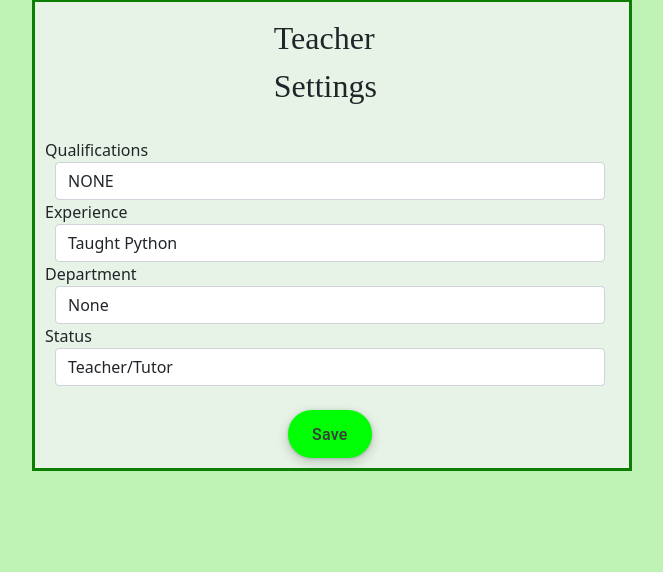
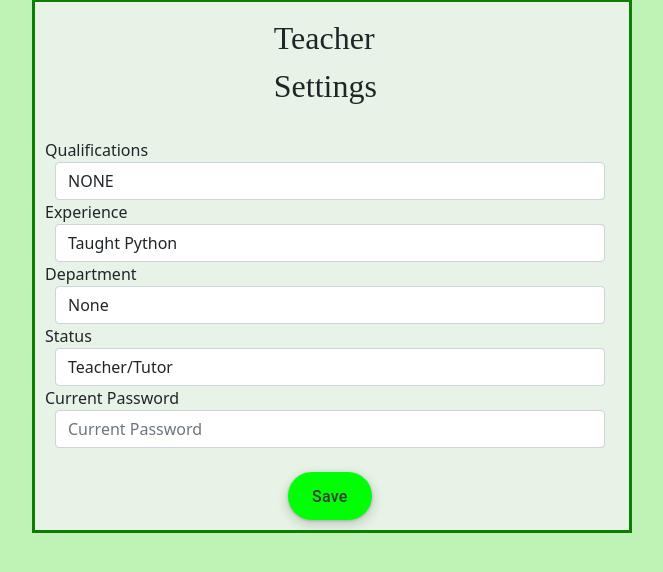
Before and after one commit to ICFMentors/Classify, a Flask app: page /teacher-settings in a window 1280 px wide. Shown: the part 144-716 px from the top of the page, without its empty margins (308-971 px from the left). Run offline with Flask 2, Linux system fonts and the light colour scheme; a user stored in the database is signed in; data comes from the database, SQL or seed files in the repository.

Commit message:
existing password

```diff
--- a/app.py
+++ b/app.py
@@ -124,12 +124,16 @@ def teacherHome():
 def teacherSettings():
     teacher_id = session.get('user_id')
     teacher = Teacher.query.get(teacher_id)
-    return render_template('teacher-settings.html', teacher=teacher)
+    user_id = session.get('user_id')
+    user = User.query.get(user_id)
+    return render_template('teacher-settings.html', teacher=teacher, user=user)
 
 @app.route('/update-teacher', methods=['POST'])
 def updateTeacher():
     teacher_id = session.get('user_id')
     teacher = Teacher.query.get(teacher_id)
+    user_id = session.get('user_id')
+    user = User.query.get(user_id)
 
     if teacher:
         # Update teacher information from the form data
--- a/templates/teacher-settings.html
+++ b/templates/teacher-settings.html
@@ -75,6 +75,29 @@
       </div>
     </div>
 
+    <!-- Password input - Old Password -->
+    <div class="form-group">
+      <label class="col-md-4 control-label" for="current_password">Current Password</label>
+      <div class="col-md-4">
+        <input id="current_password" name="current_password" type="password" placeholder="Current Password" class="form-control" required>
+      </div>
+    </div>
+
+    <script>
+      const form = document.querySelector('.form-container');
+      const existingPassword = "{{ user.password }}";
+
+      form.addEventListener('submit', function(event) {
+        const currentPassword = document.getElementById('current_password').value;
+
+
+        if (currentPassword !== existingPassword) {
+          event.preventDefault(); // Prevent form submission
+          alert('Current password is incorrect!');
+        }
+      });
+    </script>
+
   <!-- Button -->
   <div class="form-group">
     <label class="col-md-4 control-label" for="singlebutton"></label>
```
Also changed, not shown: templates/student-settings.html (+4 -3 lines).
